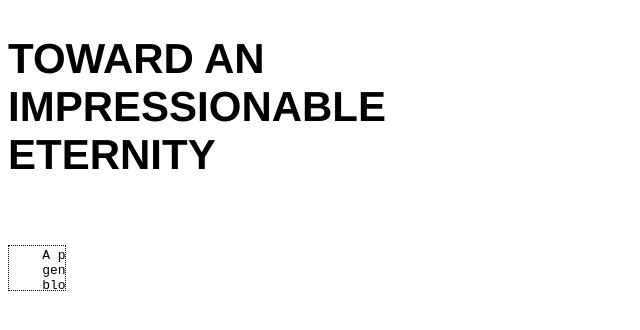
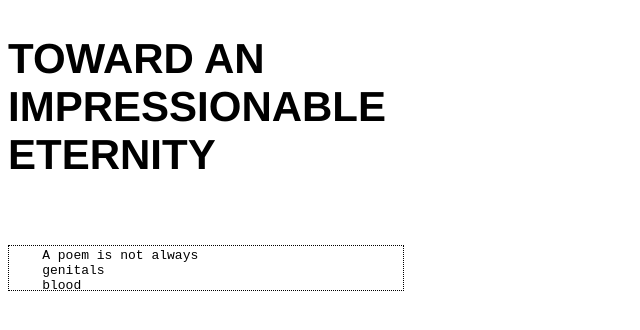
Before and after one commit to cmedi-zz/cmedi.github.io, a plain HTML site: page index.html in a window 1280 px wide. Shown: the whole page, without its empty margins (0-640 px from the left). Drawn offline with Linux system fonts and the light colour scheme.

Commit message:
Update style.css

```diff
--- a/style.css
+++ b/style.css
@@ -15,7 +15,7 @@ pre.poem {
 	overflow: scroll;
 	padding: 2px;
 	border: 1px dotted black;
-	width: 4em;
+	width: 30em;
 	height: 40px;
 
 }
```
